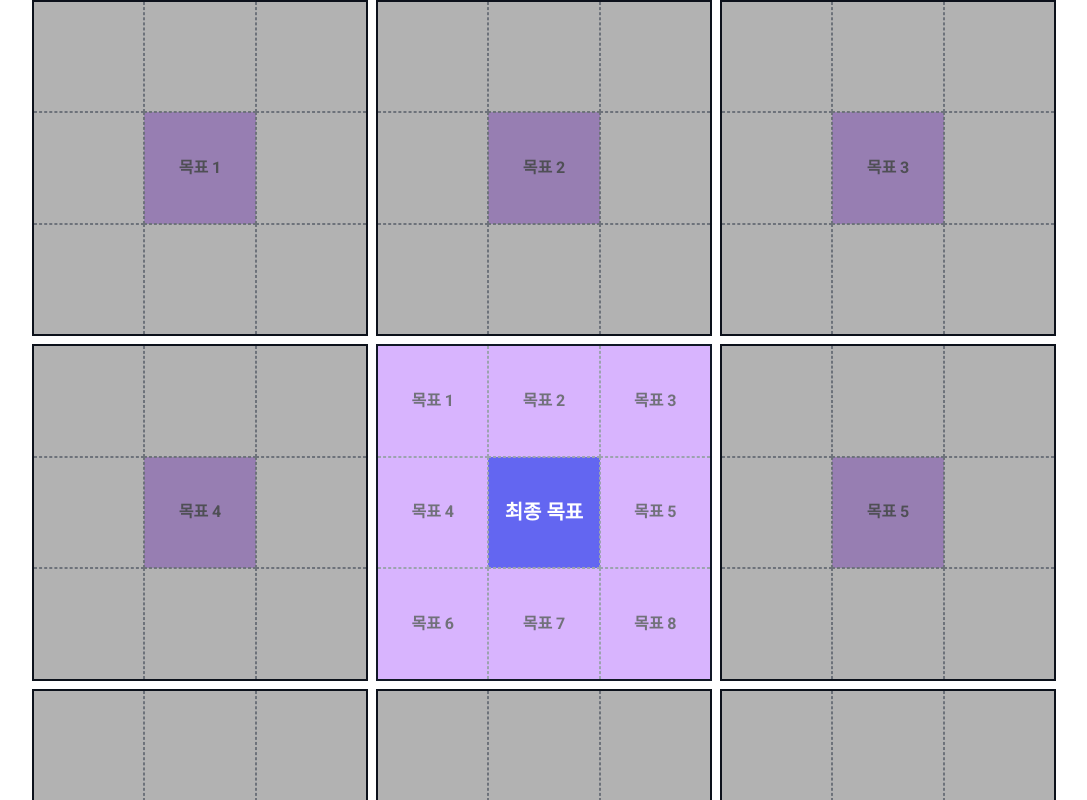
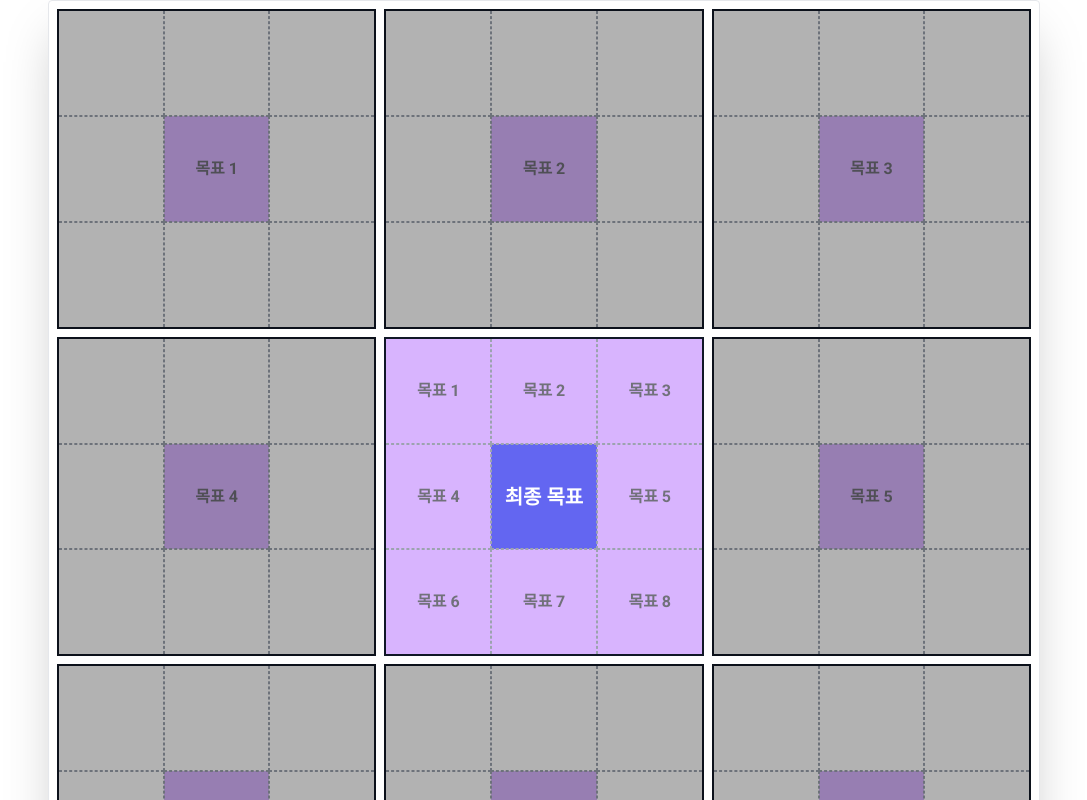
Before and after one commit to GINK-SS/mandal-art, a Next.js app: page /create in a window 1280 px wide. Shown: the top 800 px of the page, without its empty margins (96-1183 px from the left). Built offline with nearby package versions, Linux system fonts and the light colour scheme; a web font is replaced by a local one.

Commit message:
Design: 테이블 박스 디자인 구현

```diff
--- a/src/app/create/tableWrapper.tsx
+++ b/src/app/create/tableWrapper.tsx
@@ -1,3 +1,7 @@
 export default function TableWrapper({ children }: { children: React.ReactNode }) {
-  return <div className="grid grid-cols-3 grid-rows-3 gap-2">{children}</div>;
+  return (
+    <div className="grid grid-cols-3 grid-rows-3 gap-2 p-2 border rounded shadow-2xl">
+      {children}
+    </div>
+  );
 }
--- a/src/app/layout.tsx
+++ b/src/app/layout.tsx
@@ -12,7 +12,7 @@ export default function RootLayout({ children }: { children: React.ReactNode })
     <html lang="ko">
       <body suppressHydrationWarning={true}>
         <ReduxProvider>
-          <div className="h-full max-w-5xl mx-auto">{children}</div>
+          <div className="h-full max-w-5xl px-4 mx-auto">{children}</div>
         </ReduxProvider>
       </body>
     </html>
```
